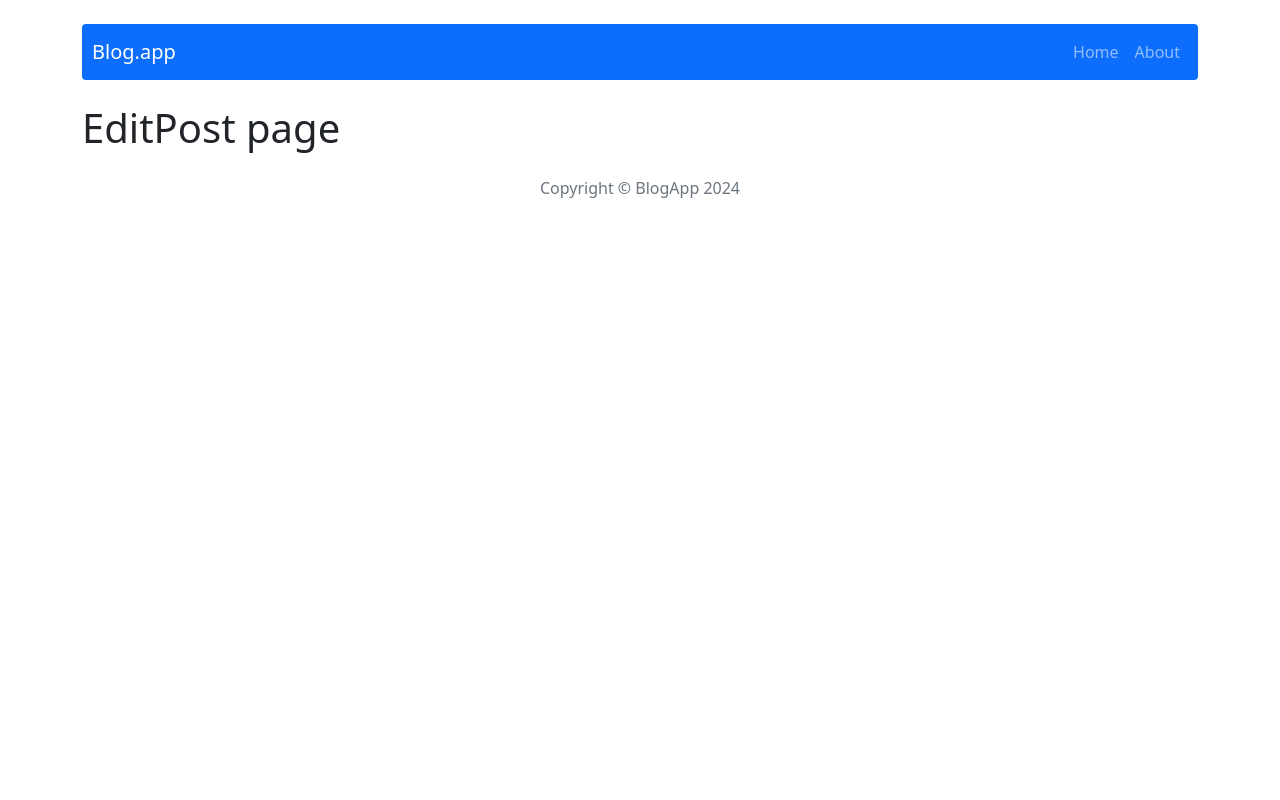
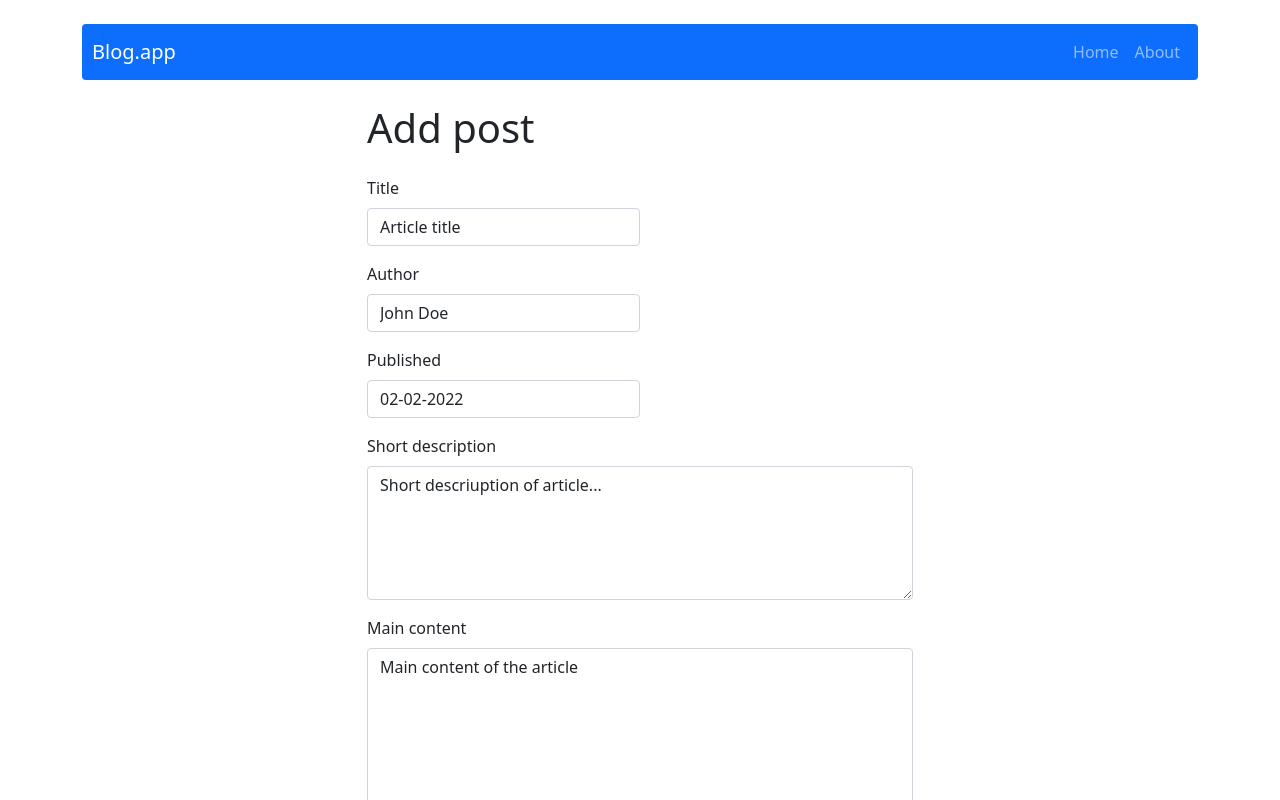
Before and after one commit to tkrzywosadzki/blog-app, a React (Create React App) app: page /post/edit/1 in a window 1280 px wide. Shown: the top 800 px of the page. Built offline with nearby package versions, Linux system fonts and the light colour scheme.

Commit message:
add EditPostForm, preparing project to publish

```diff
--- a/src/App.js
+++ b/src/App.js
@@ -18,7 +18,7 @@
             <Route path="/" element={<Home />} />
             <Route path="/post/:postId" element={<Post />} />
             <Route path="/post/add" element={<AddPost />} />
-            <Route path="/post/edit/:postId" element={<EditPost />} />
+            <Route path="/post/edit/:id" element={<EditPost />} />
             <Route path="/about" element={<About />} />
             <Route path="*" element={<NotFound />} />
           </Routes>
--- a/src/components/features/AddPostForm/AddPostForm.js
+++ b/src/components/features/AddPostForm/AddPostForm.js
@@ -1,68 +1,21 @@
 import { useNavigate } from "react-router-dom";
 import { useDispatch } from "react-redux";
-import { useState } from "react";
-import { Button, Row, Col, Form } from "react-bootstrap";
 import { addPost } from "../../../redux/postsRedux";
+import PostForm from "../PostForm/PostForm";
 
 
-const AddPostForm = (props) => {
+const AddPostForm = () => {
     const navigate = useNavigate();
     const dispatch = useDispatch();
 
-    const [title, setTitle] = useState('');
-    const [author, setAuthor] = useState('');
-    const [publishedDate, setPublishedDate] = useState('');
-    const [shortDescription, setShortDescription] = useState('');
-    const [content, setContent] = useState('');
 
-    const handleSubmit = e => {
-        e.preventDefault();
-        dispatch(addPost({title, author, publishedDate, shortDescription, content, postId: props.postId}));
-        setTitle('');
-        setAuthor('');
-        setPublishedDate('');
-        setShortDescription('');
-        setContent('');
+    const handleSubmit = post => {
+        dispatch(addPost(post));
         navigate('/');
     };
-//<Row className="justify-content-center">
-//<Col className="col-lg-6">
+
     return (
-    <section>
-            <Row className="justify-content-center">
-                <Col className="col-lg-6">
-                    <div className="mb-4">
-                        <h1>Add post</h1>
-                    </div>
-                    <Form onSubmit={handleSubmit}>
-                        <Form.Group className="mb-3" controlId="title">
-                            <Form.Label>Title</Form.Label>
-                            <Form.Control className="w-50" type="text" placeholder="Enter title" value={title} onChange={(e) => setTitle(e.target.value)} />
-                        </Form.Group>
-                        <Form.Group className="mb-3" controlId="author">
-                            <Form.Label>Author</Form.Label>
-                            <Form.Control className="w-50" type="text" placeholder="Enter author" value={author} onChange={(e) => setAuthor(e.target.value)} />
-                        </Form.Group>
-                        <Form.Group className="mb-3" controlId="published">
-                            <Form.Label>Published</Form.Label>
-                            <Form.Control className="w-50" type="text" placeholder="dd-mm-yyyy" value={publishedDate} onChange={(e) => setPublishedDate(e.target.value)} />
-                        </Form.Group>
-                        <Form.Group className="mb-3" controlId="description">
-                            <Form.Label>Short description</Form.Label>
-                            <Form.Control as="textarea" rows={5} placeholder="Short description" value={shortDescription} onChange={(e) => setShortDescription(e.target.value)} />
-                        </Form.Group>
-                        <Form.Group className="mb-3" controlId="content">
-                            <Form.Label>Main content</Form.Label>
-                            <Form.Control as="textarea" rows={10} placeholder="Main content" value={content} onChange={(e) => setContent(e.target.value)} />
-                        </Form.Group>
-                        <Button variant="primary" type="submit">
-                            Submit
-                        </Button>
-                    </Form>
-                </Col>
-            </Row>
-    </section>
-
+        <PostForm action={handleSubmit} actionText="Add post" />
     );
 };
 
--- /dev/null
+++ b/src/components/features/EditPostForm/EditPostForm.js
@@ -0,0 +1,37 @@
+import { useNavigate } from "react-router-dom";
+import { useDispatch, useSelector } from "react-redux";
+import { addPost, getPostById } from "../../../redux/postsRedux";
+import PostForm from "../PostForm/PostForm";
+import { useParams } from "react-router-dom";
+import { editPost } from "../../../redux/postsRedux";
+import { Navigate } from "react-router-dom";
+
+
+const EditPostForm = () => {
+    const navigate = useNavigate();
+    const dispatch = useDispatch();
+    const { id } = useParams();
+    const postData = useSelector(state => getPostById(state, id))
+
+
+    const handleSubmit = post => {
+        dispatch(editPost({ ...post, id }));
+        navigate('/');
+    };
+    if(!postData) return <Navigate to="/" />
+    return (
+        <PostForm
+            action={handleSubmit}
+            actionText="Edit post"
+            postId = {id}
+            title = {postData.title}
+            author = {postData.author}
+            publishedDate = {postData.publishedDate}
+            shortDescription = {postData.shortDescription}
+            content = {postData.content}
+
+        />
+    );
+};
+
+export default EditPostForm;
--- /dev/null
+++ b/src/components/features/PostForm/PostForm.js
@@ -0,0 +1,60 @@
+import { useState } from "react";
+import { Button, Row, Col, Form } from "react-bootstrap";
+
+
+
+const PostForm = ({ action, actionText, ...props }) => {
+
+
+    const [title, setTitle] = useState(props.title || '');
+    const [author, setAuthor] = useState(props.author || '');
+    const [publishedDate, setPublishedDate] = useState(props.publishedDate || '');
+    const [shortDescription, setShortDescription] = useState(props.shortDescription || '');
+    const [content, setContent] = useState(props.content || '');
+
+
+    const handleSubmit = e => {
+        e.preventDefault();
+        action({ title, author, publishedDate, shortDescription, content, });
+    }
+
+    return (
+    <section>
+            <Row className="justify-content-center">
+                <Col className="col-lg-6">
+                    <div className="mb-4">
+                        <h1>Add post</h1>
+                    </div>
+                    <Form onSubmit={handleSubmit}>
+                        <Form.Group className="mb-3" controlId="title">
+                            <Form.Label>Title</Form.Label>
+                            <Form.Control className="w-50" type="text" placeholder="Enter title" value={title} onChange={(e) => setTitle(e.target.value)} />
+                        </Form.Group>
+                        <Form.Group className="mb-3" controlId="author">
+                            <Form.Label>Author</Form.Label>
+                            <Form.Control className="w-50" type="text" placeholder="Enter author" value={author} onChange={(e) => setAuthor(e.target.value)} />
+                        </Form.Group>
+                        <Form.Group className="mb-3" controlId="published">
+                            <Form.Label>Published</Form.Label>
+                            <Form.Control className="w-50" type="text" placeholder="dd-mm-yyyy" value={publishedDate} onChange={(e) => setPublishedDate(e.target.value)} />
+                        </Form.Group>
+                        <Form.Group className="mb-3" controlId="description">
+                            <Form.Label>Short description</Form.Label>
+                            <Form.Control as="textarea" rows={5} placeholder="Short description" value={shortDescription} onChange={(e) => setShortDescription(e.target.value)} />
+                        </Form.Group>
+                        <Form.Group className="mb-3" controlId="content">
+                            <Form.Label>Main content</Form.Label>
+                            <Form.Control as="textarea" rows={10} placeholder="Main content" value={content} onChange={(e) => setContent(e.target.value)} />
+                        </Form.Group>
+                        <Button variant="primary" type="submit">
+                            {actionText}
+                        </Button>
+                    </Form>
+                </Col>
+            </Row>
+    </section>
+
+    );
+};
+
+export default PostForm;
--- a/src/components/pages/EditPost/EditPost.js
+++ b/src/components/pages/EditPost/EditPost.js
@@ -1,8 +1,8 @@
+import EditPostForm from "../../features/EditPostForm/EditPostForm";
+
 const EditPost = () => {
     return (
-        <div>
-            <h1>EditPost page</h1>
-        </div>
+        <EditPostForm />
     );
 };
 
--- a/src/redux/postsRedux.js
+++ b/src/redux/postsRedux.js
@@ -7,10 +7,12 @@
 const createActionName = actionName => `app/posts/${actionName}`;
 const REMOVE_POST = createActionName('REMOVE_POST');
 const ADD_POST = createActionName('ADD_POST');
+const EDIT_POST = createActionName('EDIT_POST');
 
 // action creators
 export const removePost = payload => ({ type: REMOVE_POST, payload });
 export const addPost = payload => ({ type: ADD_POST, payload })
+export const editPost = payload => ({ type: EDIT_POST, payload })
 
 const postsReducer = (statePart = [], action) => {
     //console.log(statePart, action);
@@ -19,6 +21,8 @@
             return statePart.filter((post) => post.id !== action.payload);
         case ADD_POST:
             return [...statePart, { ...action.payload, id: shortid() } ];
+        case EDIT_POST:
+            return statePart.map(post => (post.id === action.payload.id ? { ...post, ...action.payload } : post));
         default:
             return statePart;
     };
```
